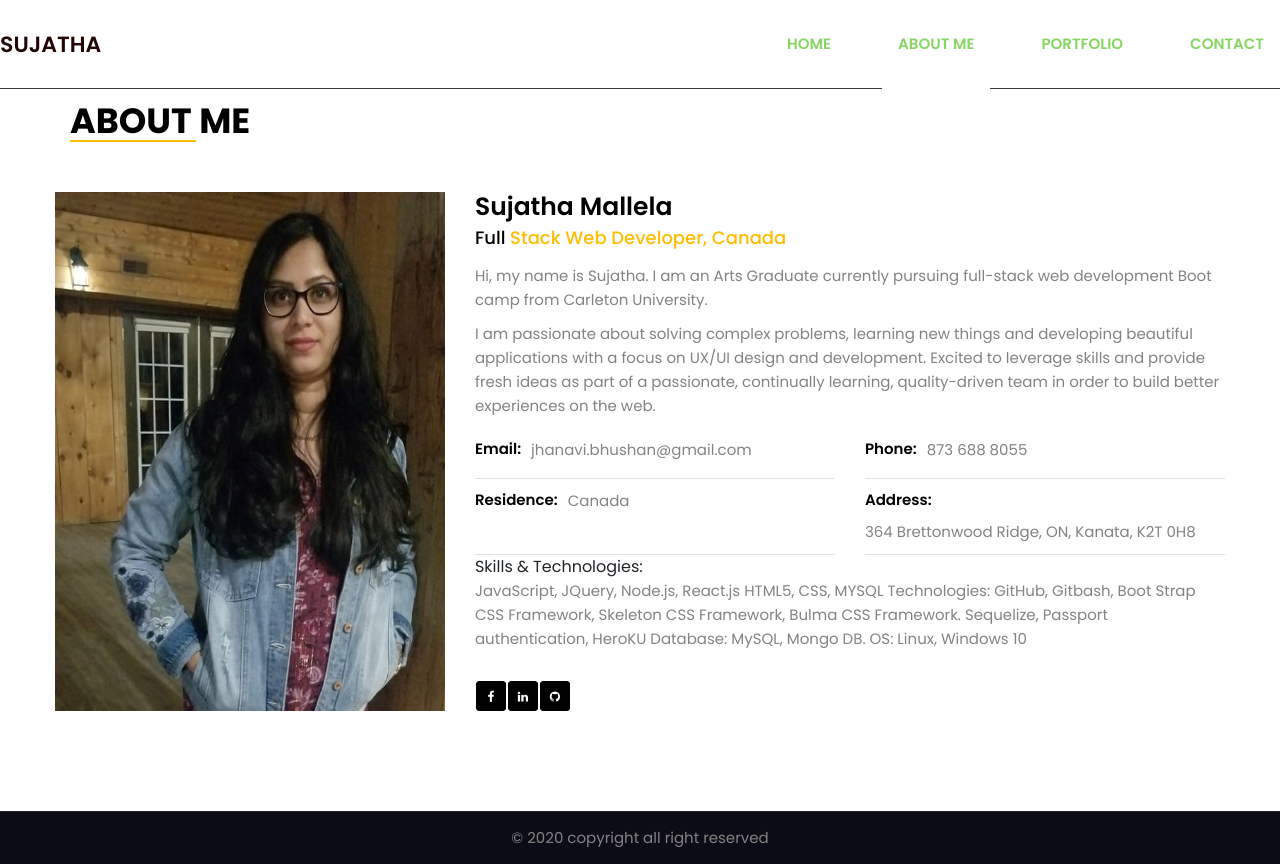
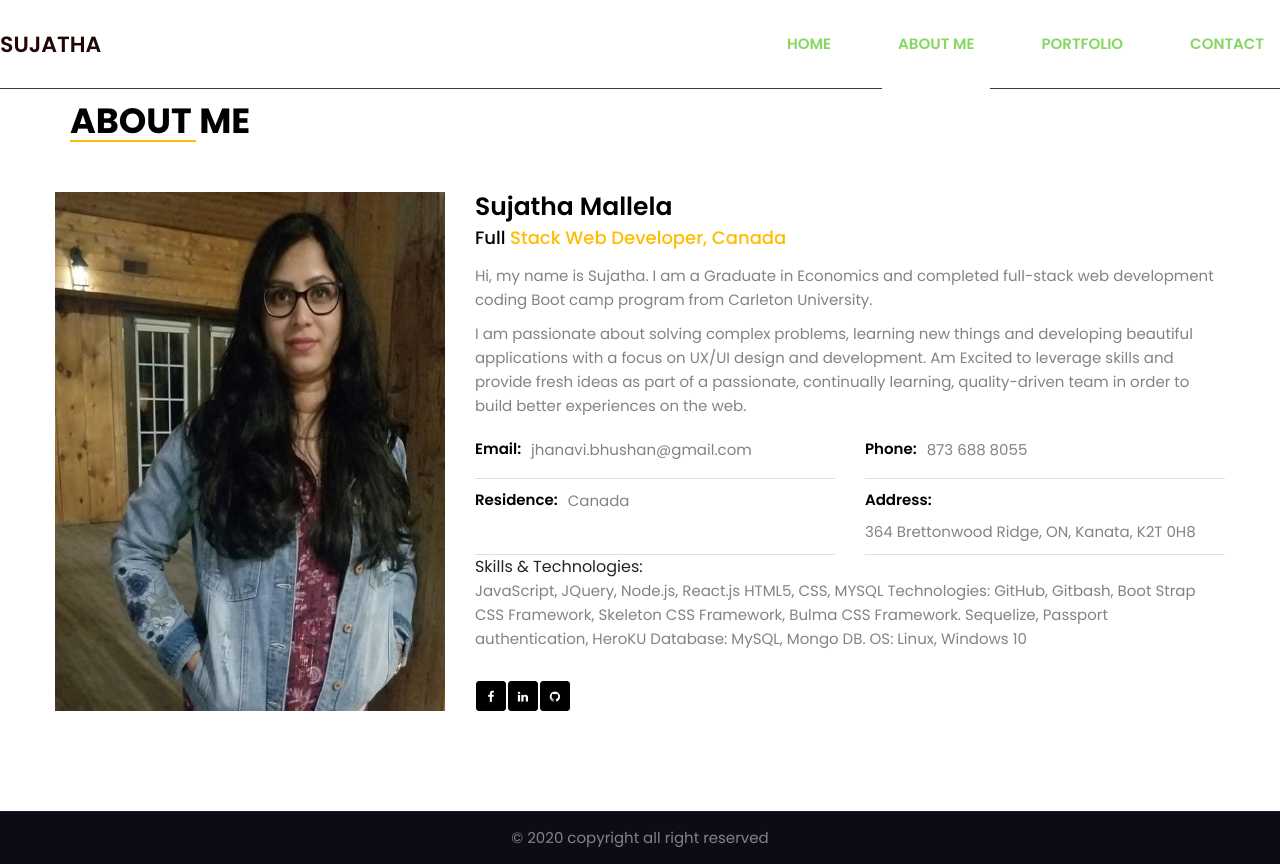
Before and after one commit to sujatha-m/react-portfolio, a React (Create React App) app: page /about in a window 1280 px wide. Built offline with nearby package versions, Linux system fonts and the light colour scheme.

Commit message:
Latest resume added

```diff
--- a/src/components/pages/About.js
+++ b/src/components/pages/About.js
@@ -26,14 +26,14 @@ function About () {
                     Full<span> Stack Web Developer, Canada</span>{' '}
                   </h6>
                   <p>
-                    Hi, my name is Sujatha. I am an Arts Graduate currently
-                    pursuing full-stack web development Boot camp from Carleton
-                    University.
+                    Hi, my name is Sujatha. I am a Graduate in Economics and completed
+                    full-stack web development coding Boot camp program from
+                    Carleton University.
                   </p>
                   <p>
                     I am passionate about solving complex problems, learning new
                     things and developing beautiful applications with a focus on
-                    UX/UI design and development. Excited to leverage skills and
+                    UX/UI design and development. Am Excited to leverage skills and
                     provide fresh ideas as part of a passionate, continually
                     learning, quality-driven team in order to build better
                     experiences on the web.
```
Also changed, not shown: 2 other files (tests, documents, lock files or other folders).
